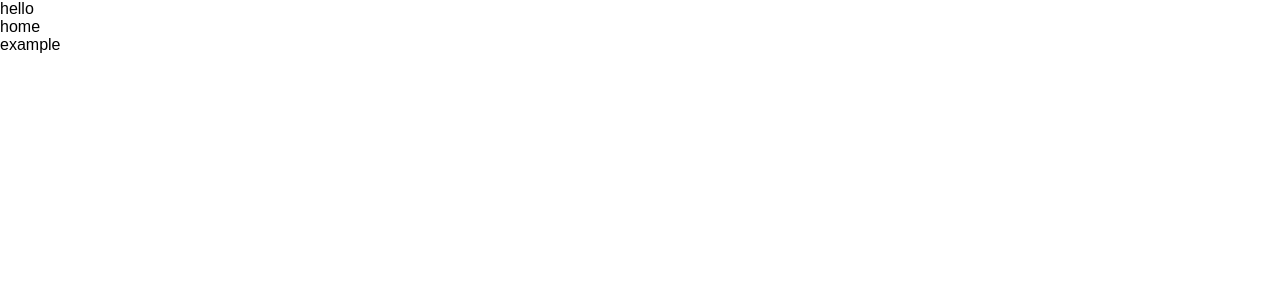
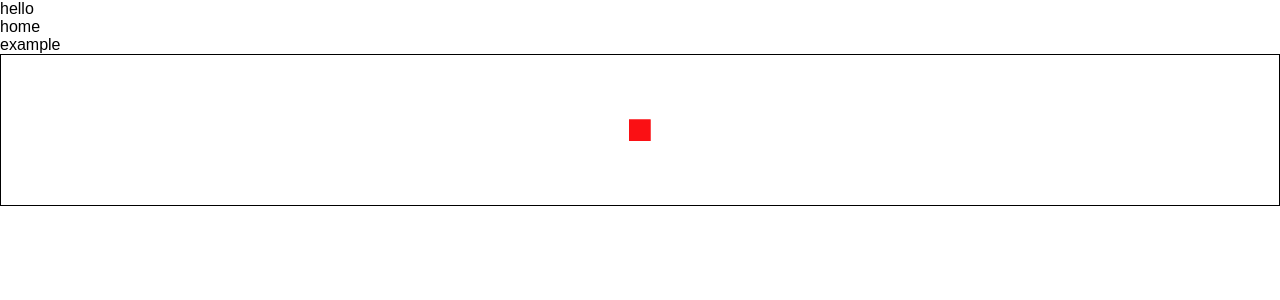
Before and after one commit to Hyeon1445/threejs-next-playground, a Next.js app: page / in a window 1280 px wide. Shown: the top 300 px of the page. Built offline with nearby package versions, Linux system fonts and the light colour scheme; a web font is replaced by a local one.

Commit message:
feat: add box geometry in canvas

```diff
--- a/src/components/example/example.tsx
+++ b/src/components/example/example.tsx
@@ -1,5 +1,17 @@
+import { Canvas } from "@react-three/fiber";
+
 const ThreeExample = () => {
-  return <div>example</div>;
+  return (
+    <div>
+      <p>example</p>
+      <Canvas style={{ border: "1px solid black" }}>
+        <mesh>
+          <boxGeometry />
+          <meshBasicMaterial color="red" />
+        </mesh>
+      </Canvas>
+    </div>
+  );
 };
 
 export default ThreeExample;
```
